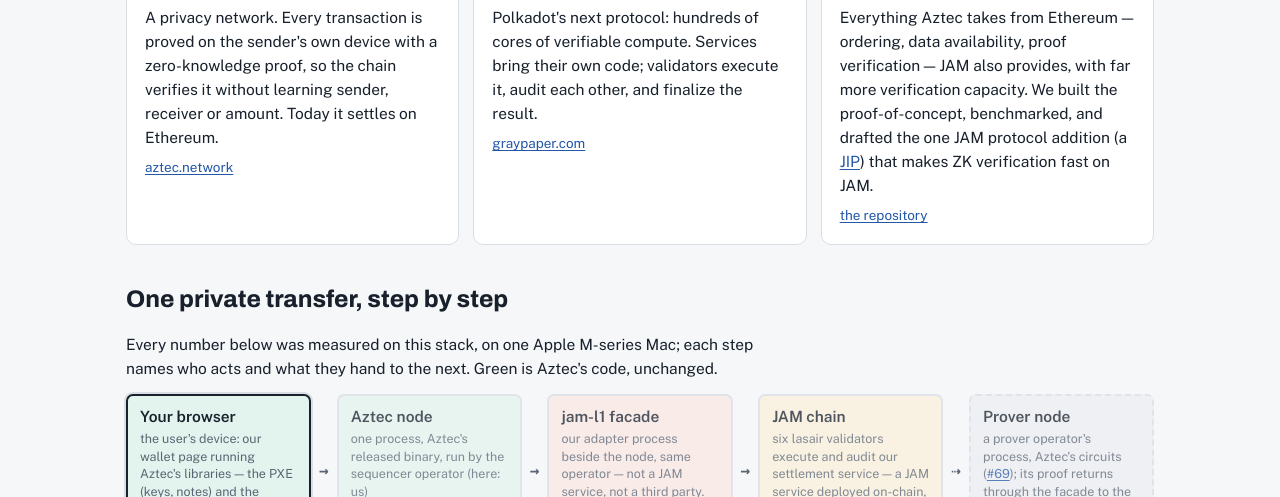
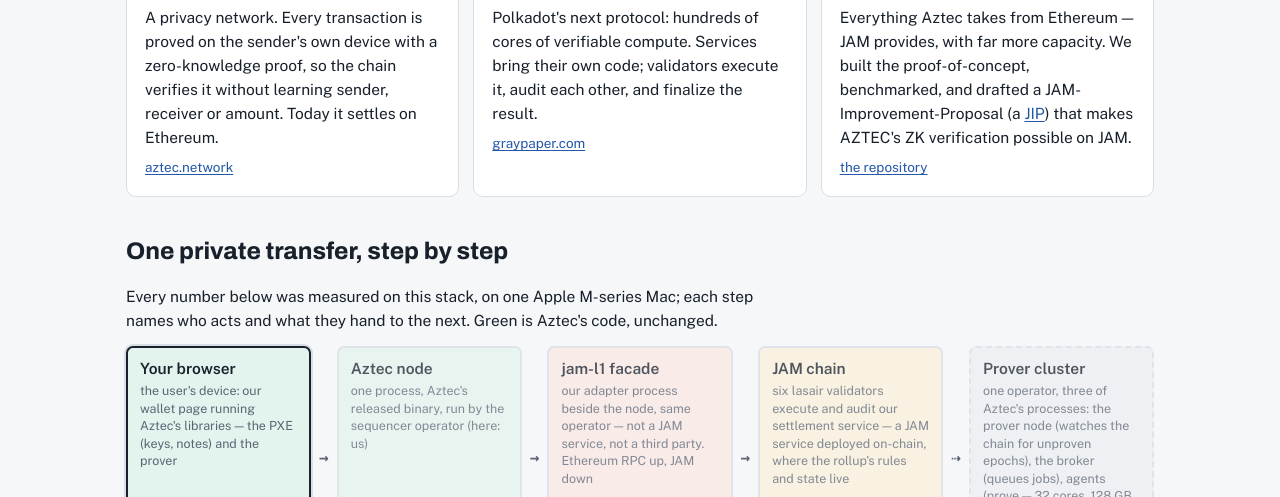
Before and after one commit to abutlabs/aztec-on-jam, a plain HTML site: page docs/index.html in a window 1280 px wide. Shown: the part 303-800 px from the top of the page. Drawn offline with nearby package versions, Linux system fonts and the light colour scheme.

Commit message:
The prover drawn as Aztec documents it: prover node, broker, agents

```diff
--- a/docs/index.html
+++ b/docs/index.html
@@ -38,11 +38,10 @@
         their own code; validators execute it, audit each other, and finalize the result.</p>
         <p class="meta"><a href="https://graypaper.com">graypaper.com</a></p></div>
       <div class="card"><h3>Aztec on JAM</h3>
-        <p>Everything Aztec takes from Ethereum — ordering, data availability, proof
-        verification — JAM also provides, with far more verification capacity. We built the
-        proof-of-concept, benchmarked, and drafted the one JAM protocol addition
-        (a <a href="https://github.com/polkadot-fellows/JIPs">JIP</a>) that makes ZK
-        verification fast on JAM.</p>
+        <p>Everything Aztec takes from Ethereum — JAM provides, with far more capacity. We built the
+        proof-of-concept, benchmarked, and drafted a JAM-Improvement-Proposal
+        (a <a href="https://github.com/polkadot-fellows/JIPs">JIP</a>) that makes AZTEC's ZK
+        verification possible on JAM.</p>
         <p class="meta"><a href="https://github.com/abutlabs/jam-privacy-service">the repository</a></p></div>
     </div>
   </section>
@@ -60,7 +59,7 @@
       <div class="arrow">→</div>
       <div class="stage port" data-s="jam"><div class="name">JAM chain</div><div class="what">six lasair validators execute and audit our settlement service — a JAM service deployed on-chain, where the rollup's rules and state live</div></div>
       <div class="arrow">⇢</div>
-      <div class="stage future" data-s="prover"><div class="name">Prover node</div><div class="what">a prover operator's process, Aztec's circuits (<a href="https://github.com/abutlabs/jam-privacy-service/issues/69">#69</a>); its proof returns through the facade to the JAM chain ⤴</div></div>
+      <div class="stage future" data-s="prover"><div class="name">Prover cluster</div><div class="what">one operator, three of Aztec's processes: the prover node (watches the chain for unproven epochs), the broker (queues jobs), agents (prove — 32 cores, 128 GB each by Aztec's guidance). Its proof returns through the facade ⤴ (<a href="https://github.com/abutlabs/jam-privacy-service/issues/69">#69</a>)</div></div>
     </div>
     <p class="meta">Three operators at most: the user (browser), whoever runs the Aztec node with its facade beside it, and a
       prover. The chain trusts none of them — finality comes from the validators, and never waits for the prover.</p>
@@ -143,9 +142,9 @@
   { s: 'jam', title: '7 · Accumulate and finalize', who: 'JAM validators, executing our on-chain settlement service', lib: 'services/aztec-settlement',
     out: 'the rollup’s new tip, finalized', num: '11–20 s, send to settled, in the wallet e2e',
     text: 'Accumulate advances the rollup’s tip from the chain’s own state; GRANDPA finalizes the block. The receiver’s wallet finds the note by its tag. The transfer is final here — nothing waits for the prover.' },
-  { s: 'prover', title: '8 · Later: the epoch proof (next, #69)', who: 'an off-chain prover node', lib: 'Aztec’s rollup circuits',
+  { s: 'prover', title: '8 · Later: the epoch proof (next, #69)', who: 'a prover operator, running Aztec’s three proving processes', lib: 'prover node · broker · agents',
     out: 'one root proof over many checkpoints', num: 'not running yet — the one missing piece',
-    text: 'On its own clock, Aztec’s prover reads the finalized checkpoints back from JAM and folds them into one succinct root proof, so anyone can sync from proofs alone, without re-executing.' },
+    text: 'On its own clock, Aztec’s prover node reads the finalized checkpoints back from JAM and cuts them into jobs; the broker queues them; stateless agents prove them and the node assembles one succinct root proof — so anyone can sync from proofs alone, without re-executing.' },
   { s: 'jam', title: '9 · The proof returns to JAM', who: 'JAM validators, executing our on-chain settlement service', lib: 'services/aztec-settlement',
     out: 'the proven tip advances', num: 'verified in refine for 60.6M gas with the calls',
     text: 'The prover submits its root proof through the facade like any checkpoint. Refine verifies it; accumulate compares its public inputs with the stored checkpoints and advances the proven tip. Finality never waited for it.' },
```
Also changed, not shown: docs/aztec/STACK.md (+1 -1 lines), docs/aztec/index.html (+2 -2 lines).
